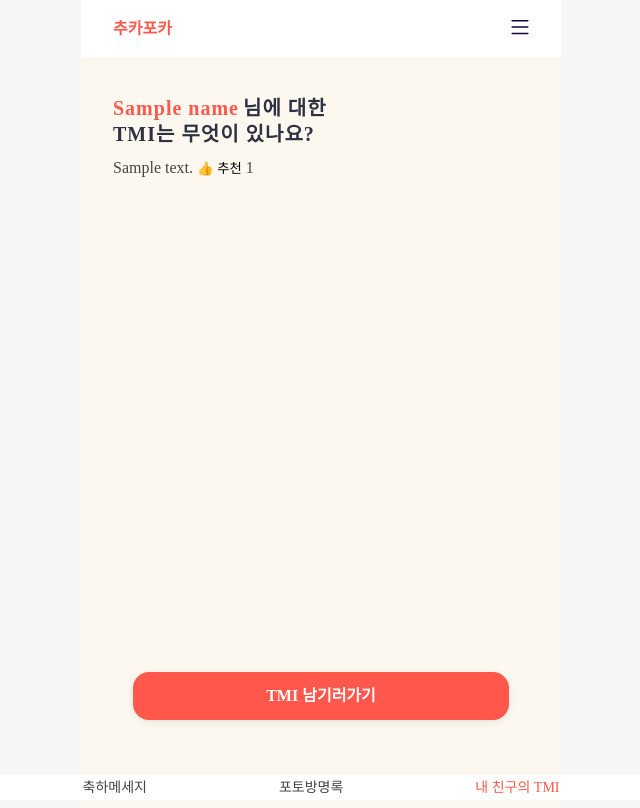
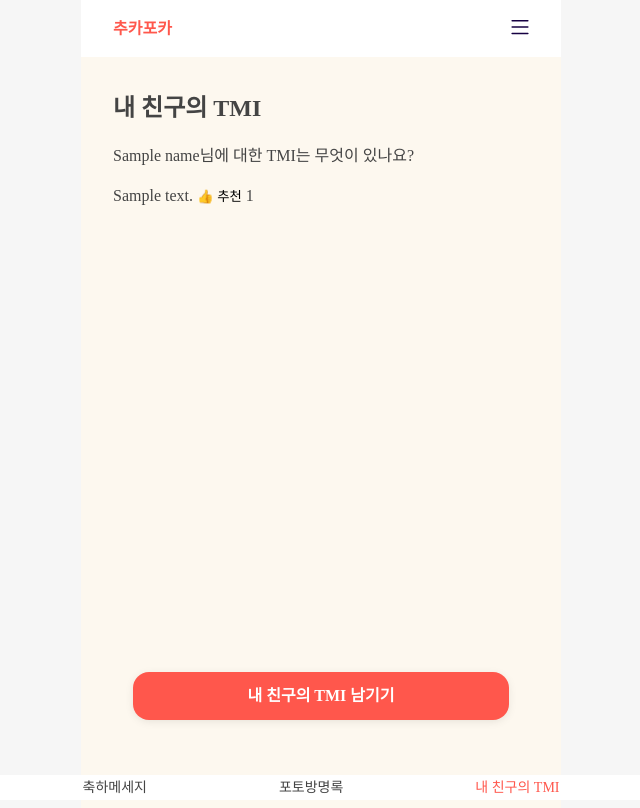
Before and after one commit to Piro17-Project-Birthday/Piro17-Project-Birthday, a Django app: template tmies/templates/tmies/detail_tmi_page.html in a window 1280 px wide. Shown: the whole page, without its empty margins (319-959 px from the left). Run offline with Django 4.2, Linux system fonts and the light colour scheme; tables that the repository leaves empty hold one stand-in row (values such as "Sample post"); the template is opened without the code that fills it: values that come from a table or form of the project are taken from there, most other values are stand-ins (such as "Sample title", 1, 10 or a date in 2020).

Commit message:
Fix: TMI를 포토방명록과 통일되게 조금 수정

```diff
--- a/photos/templates/photos/photo_home.html
+++ b/photos/templates/photos/photo_home.html
@@ -27,8 +27,8 @@
             <h1 class="text__title">포토방명록</h1>
             <p class="text__description">
               보여주고 싶은 사진으로</br>축하를 남겨보세요!
-          </p>
-        </div>
+            </p>
+          </div>
         <div class="images">
           {% if photos %}
             <div class="images__container">
--- a/static/css/detail_tmi_page.css
+++ b/static/css/detail_tmi_page.css
@@ -42,23 +42,19 @@ footer {
     padding: 3rem 2rem;
   }
 
-.detail_tmi--title{
-    margin: 0px 0px 0.5rem 0;
+.text__title {
+    font-size:1.5rem;
+    font-weight:700;
 }
 
-.detail_tmi--name{
-    font-weight: bold;
-    font-size: 20px;
-    letter-spacing: 1px;
-    color: var(--div-point-color);
+.text > * {
+    padding-bottom: 1rem;
 }
 
-.detail_tmi--name--sub{
-    font-weight: bold;
-    font-size: 20px;
-    letter-spacing: 1px;
-    color: var(--div-dark-font-color);
+.text__description {
+    padding-top: 0.5rem;
 }
+
 .detail_tmi--submit{
     display: flex;
     justify-content: center;
--- a/tmies/templates/tmies/detail_tmi_page.html
+++ b/tmies/templates/tmies/detail_tmi_page.html
@@ -21,22 +21,23 @@
         <div>
           <span class="detail_tmi--name">{{ name }}</span>
           <span class="detail_tmi--name--sub">님의
-          {{ year }}년 TMI 쌓기 페이지입니다</span>
+          {{ year }}년 내 친구의 TMI 페이지입니다</span>
         </div>
       {% else %}
 
-        <div class="detail_tmi--title">
-          <span class="detail_tmi--name">{{ name }}</span>
-          <span class="detail_tmi--name--sub">님에 대한 <div></div>
-            TMI는 무엇이 있나요?</span>
-        </div>
+      <div class="text">
+        <h1 class="text__title">내 친구의 TMI</h1>
+        <p class="text__description">
+          {{name}}님에 대한 TMI는 무엇이 있나요?
+        </p>
+      </div>
       {% endif %}
 
       {% if not is_owner %}
         {% if not tmi_page.state == "archive"%}
           <div>
               <a class= "floating-btn" id="login-btn">
-                <div class="floating-btn__text">TMI 남기러가기</div>
+                <div class="floating-btn__text">내 친구의 TMI 남기기</div>
               </a>
           </div>
         {% endif %}
```
